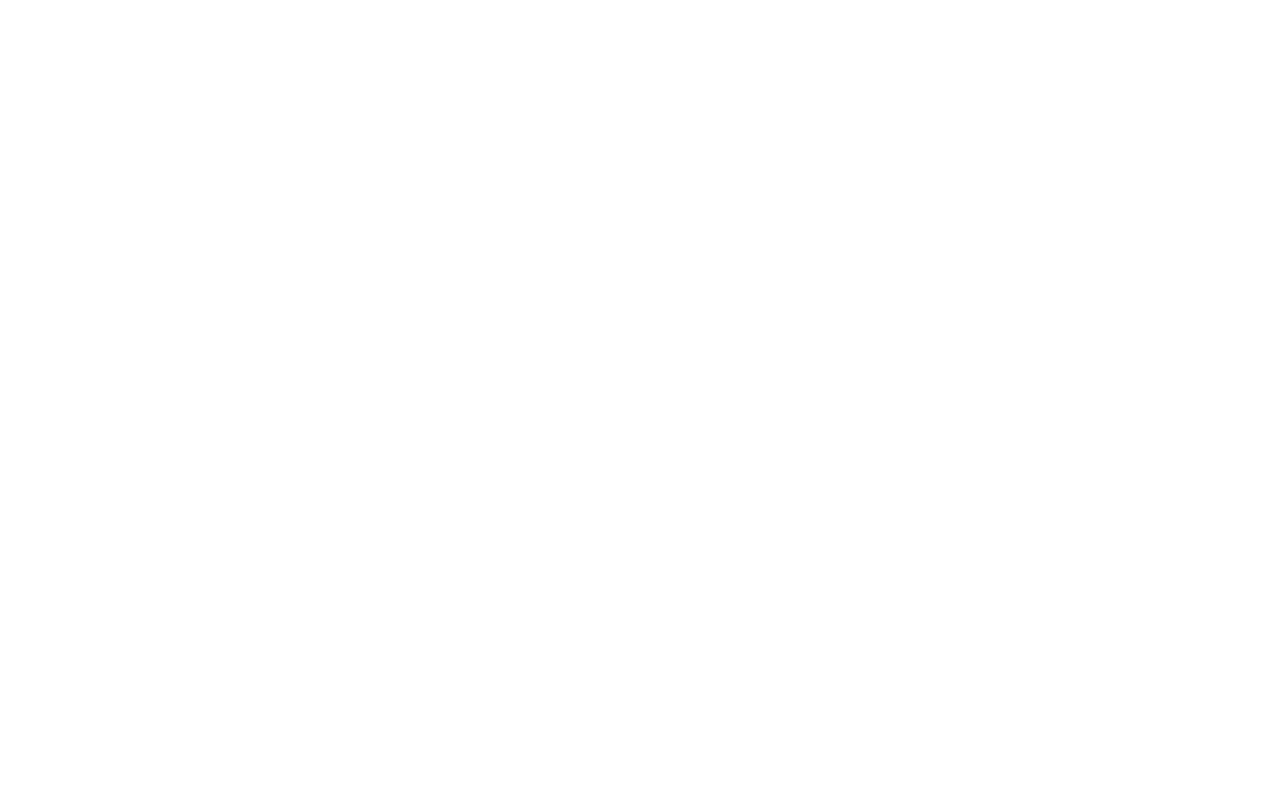
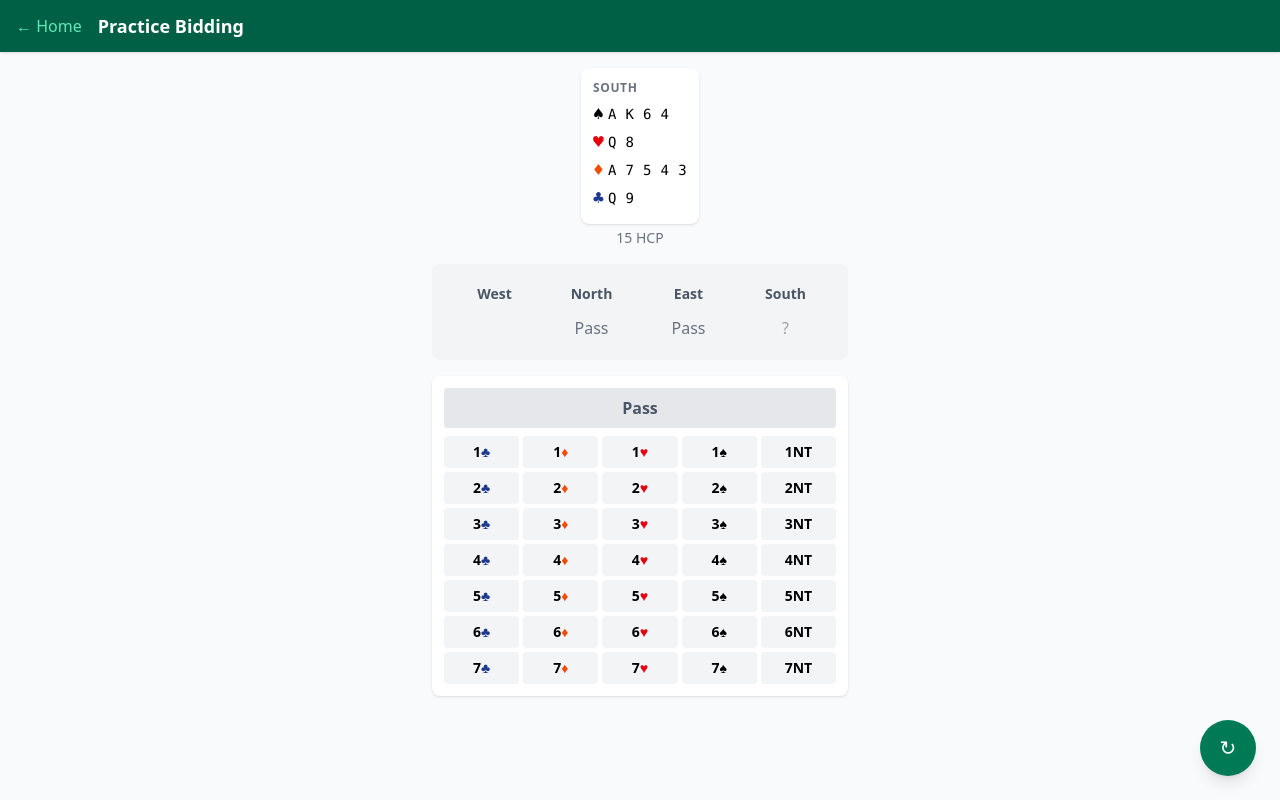
Before and after one commit to eseidel/yarborough, a React (Vite) app: page /bid/1-5136785a8914e0378cb7ee4fca in a window 1280 px wide. Before the commit this address had no page. Built offline with nearby package versions, Linux system fonts and the light colour scheme.

Commit message:
feat: Redirect / to /bid/<auto-generated-board-id>
Loading / now generates a random board and redirects to /bid/<id> using
the saycbridge identifier format (board_number + 26-char hex deal encoding).
Refreshing a /bid/ URL reloads the same deterministic deal. Redeal
navigates to a new /bid/ URL.

```diff
--- a/src/App.tsx
+++ b/src/App.tsx
@@ -1,15 +1,20 @@
-import { BrowserRouter, Routes, Route } from 'react-router-dom';
-import { HomePage } from './pages/HomePage';
-import { ExplorePage } from './pages/ExplorePage';
-import { PracticePage } from './pages/PracticePage';
+import { BrowserRouter, Routes, Route, Navigate } from "react-router-dom";
+import { ExplorePage } from "./pages/ExplorePage";
+import { PracticePage } from "./pages/PracticePage";
+import { generateBoardId } from "./bridge";
+
+function RedirectToNewBoard() {
+  const { id } = generateBoardId();
+  return <Navigate to={`/bid/${id}`} replace />;
+}
 
 export default function App() {
   return (
     <BrowserRouter>
       <Routes>
-        <Route path="/" element={<HomePage />} />
+        <Route path="/" element={<RedirectToNewBoard />} />
+        <Route path="/bid/:boardId" element={<PracticePage />} />
         <Route path="/explore" element={<ExplorePage />} />
-        <Route path="/practice" element={<PracticePage />} />
       </Routes>
     </BrowserRouter>
   );
--- /dev/null
+++ b/src/bridge/identifier.ts
@@ -0,0 +1,131 @@
+import type { Card, Deal, Hand, Position, SuitName, RankName } from "./types";
+import { randomDeal } from "./mock";
+
+const SUIT_INDEX: Record<SuitName, number> = { C: 0, D: 1, H: 2, S: 3 };
+const RANK_INDEX: Record<RankName, number> = {
+  "2": 0,
+  "3": 1,
+  "4": 2,
+  "5": 3,
+  "6": 4,
+  "7": 5,
+  "8": 6,
+  "9": 7,
+  T: 8,
+  J: 9,
+  Q: 10,
+  K: 11,
+  A: 12,
+};
+
+const SUITS_BY_INDEX: SuitName[] = ["C", "D", "H", "S"];
+const RANKS_BY_INDEX: RankName[] = [
+  "2",
+  "3",
+  "4",
+  "5",
+  "6",
+  "7",
+  "8",
+  "9",
+  "T",
+  "J",
+  "Q",
+  "K",
+  "A",
+];
+const POSITIONS_BY_INDEX: Position[] = ["N", "E", "S", "W"];
+const HEX_CHARS = "0123456789abcdef";
+
+function cardId(card: Card): number {
+  return SUIT_INDEX[card.suit] * 13 + RANK_INDEX[card.rank];
+}
+
+function cardFromId(id: number): Card {
+  return {
+    suit: SUITS_BY_INDEX[Math.floor(id / 13)],
+    rank: RANKS_BY_INDEX[id % 13],
+  };
+}
+
+/** Encode a Deal to a 26-character hex string (saycbridge format). */
+export function encodeDeal(deal: Deal): string {
+  const positionForCard = new Uint8Array(52);
+  const hands: [Position, Hand][] = [
+    ["N", deal.north],
+    ["E", deal.east],
+    ["S", deal.south],
+    ["W", deal.west],
+  ];
+  for (const [pos, hand] of hands) {
+    const posIdx = POSITIONS_BY_INDEX.indexOf(pos);
+    for (const card of hand.cards) {
+      positionForCard[cardId(card)] = posIdx;
+    }
+  }
+
+  let hex = "";
+  for (let i = 0; i < 26; i++) {
+    const high = positionForCard[i * 2];
+    const low = positionForCard[i * 2 + 1];
+    hex += HEX_CHARS[high * 4 + low];
+  }
+  return hex;
+}
+
+/** Decode a 26-character hex string to a Deal. Returns null if invalid. */
+export function decodeDeal(hex: string): Deal | null {
+  if (hex.length !== 26) return null;
+
+  const hands: Card[][] = [[], [], [], []];
+  for (let charIdx = 0; charIdx < 26; charIdx++) {
+    const hexVal = HEX_CHARS.indexOf(hex[charIdx].toLowerCase());
+    if (hexVal < 0) return null;
+
+    const highPosIdx = Math.floor(hexVal / 4);
+    const lowPosIdx = hexVal % 4;
+
+    hands[highPosIdx].push(cardFromId(charIdx * 2));
+    hands[lowPosIdx].push(cardFromId(charIdx * 2 + 1));
+  }
+
+  return {
+    north: { cards: hands[0] },
+    east: { cards: hands[1] },
+    south: { cards: hands[2] },
+    west: { cards: hands[3] },
+  };
+}
+
+/** Derive dealer from board number (1-16). */
+export function dealerFromBoardNumber(boardNumber: number): Position {
+  return POSITIONS_BY_INDEX[(boardNumber - 1) % 4];
+}
+
+/** Generate a random board identifier string and its decoded deal. */
+export function generateBoardId(): {
+  boardNumber: number;
+  deal: Deal;
+  id: string;
+} {
+  const boardNumber = Math.floor(Math.random() * 16) + 1;
+  const deal = randomDeal();
+  const id = `${boardNumber}-${encodeDeal(deal)}`;
+  return { boardNumber, deal, id };
+}
+
+/** Parse a board identifier string. Returns null if invalid. */
+export function parseBoardId(
+  id: string,
+): { boardNumber: number; deal: Deal; dealer: Position } | null {
+  const dashIdx = id.indexOf("-");
+  if (dashIdx < 1) return null;
+
+  const boardNumber = parseInt(id.substring(0, dashIdx), 10);
+  if (isNaN(boardNumber) || boardNumber < 1 || boardNumber > 16) return null;
+
+  const deal = decodeDeal(id.substring(dashIdx + 1));
+  if (!deal) return null;
+
+  return { boardNumber, deal, dealer: dealerFromBoardNumber(boardNumber) };
+}
--- a/src/bridge/index.ts
+++ b/src/bridge/index.ts
@@ -1,2 +1,3 @@
-export * from './types';
-export * from './mock';
+export * from "./types";
+export * from "./mock";
+export * from "./identifier";
--- a/src/pages/PracticePage.tsx
+++ b/src/pages/PracticePage.tsx
@@ -1,19 +1,19 @@
-import { useState, useCallback } from 'react';
-import { NavBar } from '../components/NavBar';
-import { HandDisplay } from '../components/HandDisplay';
-import { CallTable } from '../components/CallTable';
-import { BiddingBox } from '../components/BiddingBox';
+import { useState, useCallback } from "react";
+import { useParams, useNavigate, Navigate } from "react-router-dom";
+import { NavBar } from "../components/NavBar";
+import { HandDisplay } from "../components/HandDisplay";
+import { CallTable } from "../components/CallTable";
+import { BiddingBox } from "../components/BiddingBox";
 import {
-  type Deal,
   type Call,
   type CallHistory,
   type Position,
-  randomDeal,
   handForPosition,
   highCardPoints,
-} from '../bridge';
+} from "../bridge";
+import { parseBoardId, generateBoardId } from "../bridge/identifier";
 
-const POSITION_ORDER: Position[] = ['N', 'E', 'S', 'W'];
+const POSITION_ORDER: Position[] = ["N", "E", "S", "W"];
 
 function currentPlayer(history: CallHistory): Position {
   const dealerIdx = POSITION_ORDER.indexOf(history.dealer);
@@ -23,44 +23,54 @@
 function isAuctionComplete(history: CallHistory): boolean {
   const { calls } = history;
   if (calls.length < 4) return false;
-  return calls.slice(-3).every(c => c.type === 'pass');
+  return calls.slice(-3).every((c) => c.type === "pass");
 }
 
 /** Find the last actual bid (not pass/double/redouble) in the call history. */
 function lastBidCall(history: CallHistory): Call | undefined {
-  return [...history.calls].reverse().find(c => c.type === 'bid');
+  return [...history.calls].reverse().find((c) => c.type === "bid");
 }
 
 /** Add robot passes until it's South's turn or the auction completes. */
 function addRobotPasses(history: CallHistory): CallHistory {
   let h = history;
-  while (!isAuctionComplete(h) && currentPlayer(h) !== 'S') {
-    h = { ...h, calls: [...h.calls, { type: 'pass' as const }] };
+  while (!isAuctionComplete(h) && currentPlayer(h) !== "S") {
+    h = { ...h, calls: [...h.calls, { type: "pass" as const }] };
   }
   return h;
 }
 
 export function PracticePage() {
-  const [deal, setDeal] = useState<Deal>(() => randomDeal());
+  const { boardId } = useParams<{ boardId: string }>();
+  const navigate = useNavigate();
+
+  const parsed = boardId ? parseBoardId(boardId) : null;
+
   const [history, setHistory] = useState<CallHistory>(() =>
-    addRobotPasses({ dealer: 'N', calls: [] }),
+    addRobotPasses({ dealer: parsed?.dealer ?? "N", calls: [] }),
   );
 
   const auctionDone = isAuctionComplete(history);
-  const southHand = handForPosition(deal, 'S');
-  const hcp = highCardPoints(southHand);
 
   const handleBid = useCallback((call: Call) => {
-    setHistory(prev => {
+    setHistory((prev) => {
       const afterUser = { ...prev, calls: [...prev.calls, call] };
       return addRobotPasses(afterUser);
     });
   }, []);
 
   const handleRedeal = useCallback(() => {
-    setDeal(randomDeal());
-    setHistory(addRobotPasses({ dealer: 'N', calls: [] }));
-  }, []);
+    const { id } = generateBoardId();
+    navigate(`/bid/${id}`);
+  }, [navigate]);
+
+  if (!parsed) {
+    return <Navigate to="/" replace />;
+  }
+
+  const { deal } = parsed;
+  const southHand = handForPosition(deal, "S");
+  const hcp = highCardPoints(southHand);
 
   return (
     <div className="min-h-screen bg-gray-50 flex flex-col">
@@ -82,9 +92,9 @@
               Auction Complete
             </div>
             <div className="grid grid-cols-3 gap-2 justify-items-center">
-              <HandDisplay hand={handForPosition(deal, 'W')} position="W" />
-              <HandDisplay hand={handForPosition(deal, 'N')} position="N" />
-              <HandDisplay hand={handForPosition(deal, 'E')} position="E" />
+              <HandDisplay hand={handForPosition(deal, "W")} position="W" />
+              <HandDisplay hand={handForPosition(deal, "N")} position="N" />
+              <HandDisplay hand={handForPosition(deal, "E")} position="E" />
             </div>
           </div>
         ) : (
```
Also changed, not shown: 1 other file (tests, documents, lock files or other folders).
